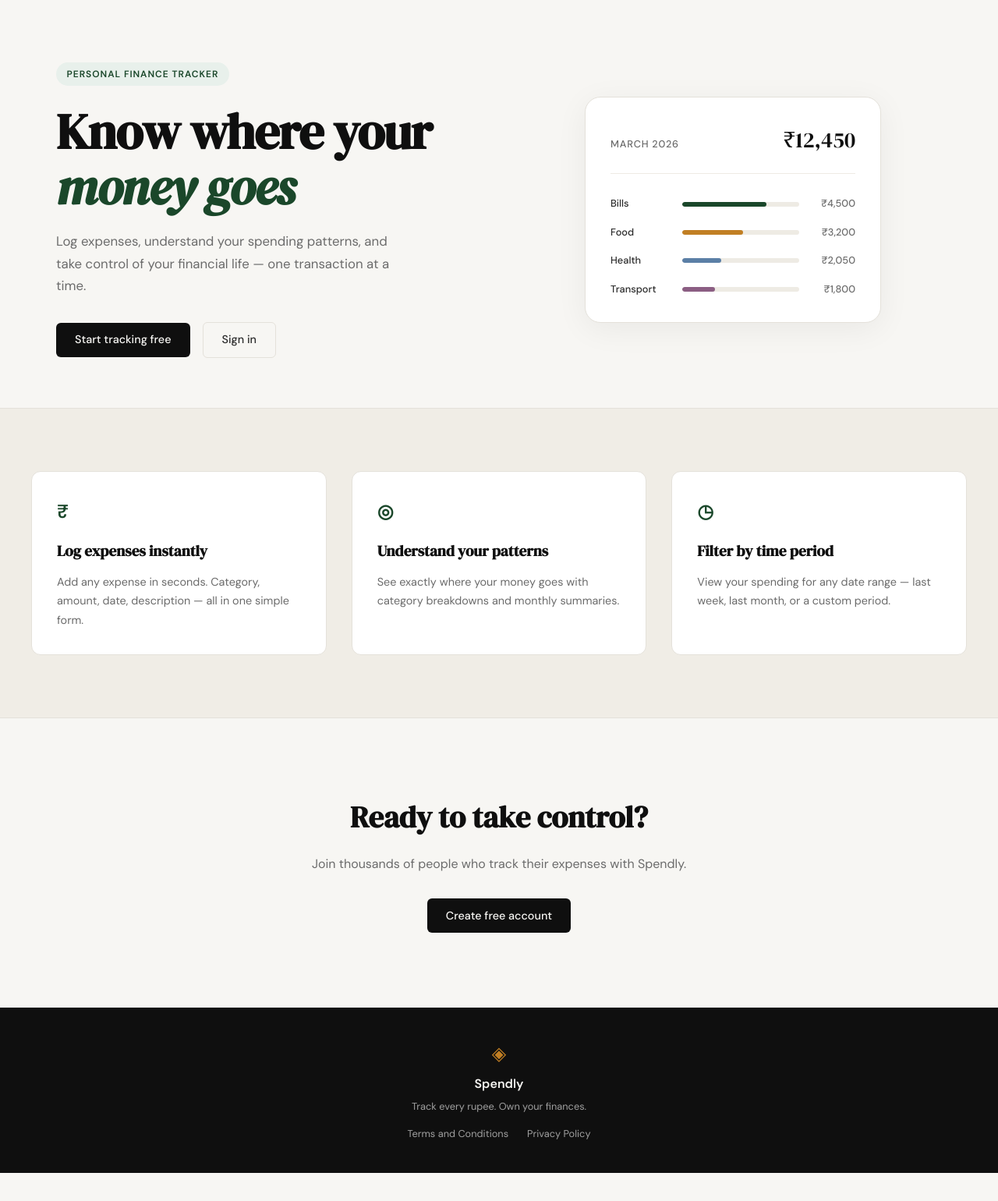
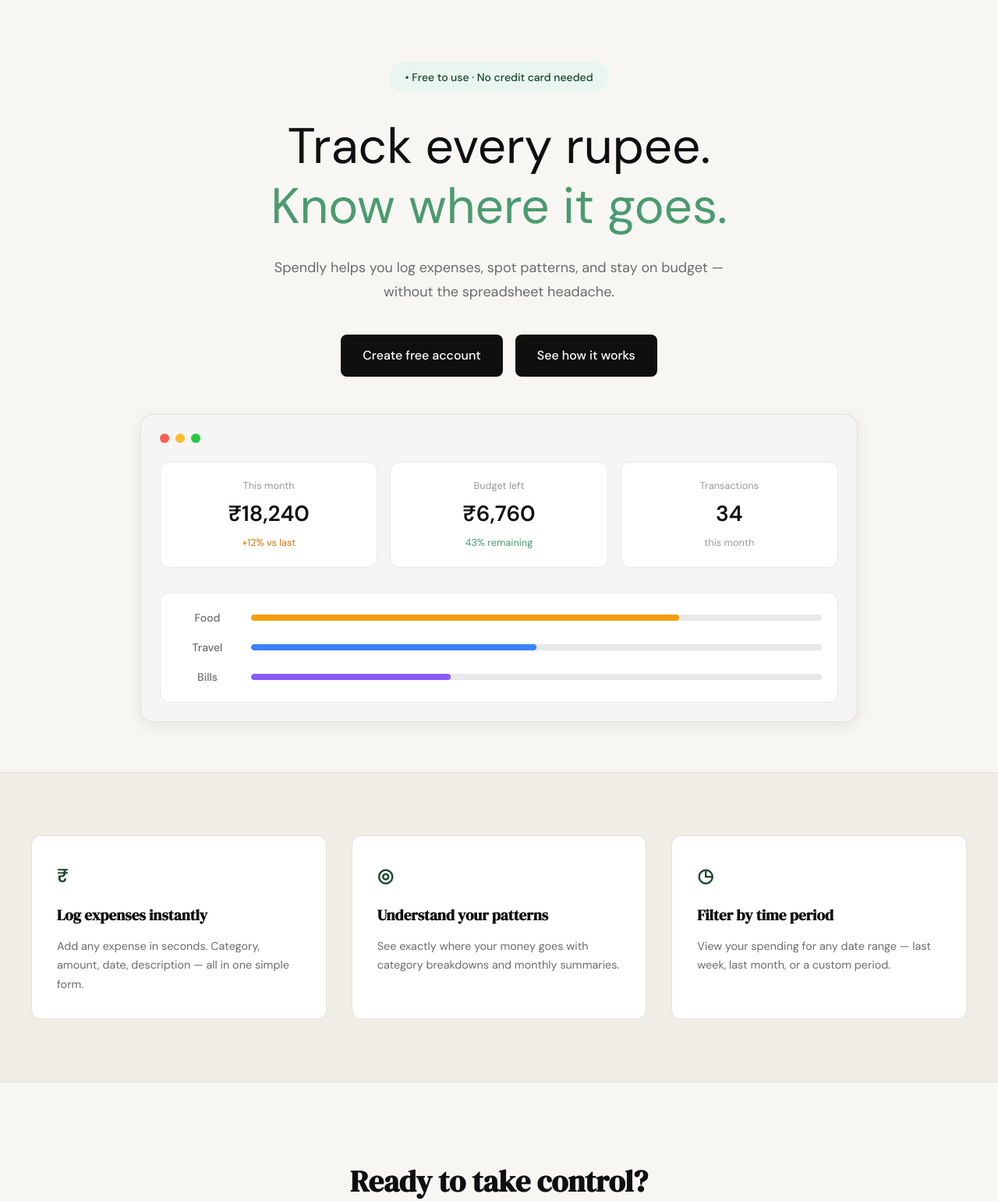
Before and after one commit to Abhay0199/landing-page-, a Flask app: page / in a window 1280 px wide. Shown: the part 61-1601 px from the top of the page at 78% size. Before the commit the page ends 1565 px from the top, so only its background shows below. Run offline with Flask 3, Linux system fonts and the light colour scheme.

Commit message:
landing: redesign hero section to match mockup

```diff
--- a/static/css/style.css
+++ b/static/css/style.css
@@ -125,34 +125,42 @@ a { color: inherit; text-decoration: none; }
 
 .hero {
     padding: 5rem 2rem 4rem;
-    display: grid;
-    grid-template-columns: 1fr 1fr;
-    gap: 4rem;
+    display: flex;
+    flex-direction: column;
     align-items: center;
+    text-align: center;
     max-width: var(--max-width);
     margin: 0 auto;
 }
 
+.hero-inner {
+    max-width: 900px;
+    margin-bottom: 3rem;
+}
+
 .hero-badge {
     display: inline-block;
-    background: var(--accent-light);
-    color: var(--accent);
-    font-size: 0.75rem;
-    font-weight: 600;
-    letter-spacing: 0.08em;
-    text-transform: uppercase;
-    padding: 0.35rem 0.85rem;
+    background: #e8f5f0;
+    color: #1a472a;
+    font-size: 0.875rem;
+    font-weight: 500;
+    padding: 0.5rem 1.25rem;
     border-radius: 999px;
+    margin-bottom: 2rem;
+}
+
+.hero-title {
+    font-family: var(--font-body);
+    font-size: clamp(2.5rem, 5vw, 4rem);
+    line-height: 1.2;
+    font-weight: 400;
+    color: var(--ink);
     margin-bottom: 1.5rem;
 }
 
-.hero-title {
-    font-family: var(--font-display);
-    font-size: clamp(2.5rem, 5vw, 4rem);
-    line-height: 1.1;
-    letter-spacing: -0.02em;
-    color: var(--ink);
-    margin-bottom: 1.25rem;
+.hero-title-green {
+    color: #4a9b6f;
+    font-weight: 400;
 }
 
 .hero-title em {
@@ -161,17 +169,37 @@ a { color: inherit; text-decoration: none; }
 }
 
 .hero-subtitle {
-    font-size: 1.05rem;
-    color: var(--ink-muted);
+    font-size: 1.125rem;
+    color: #6b6b6b;
     line-height: 1.7;
-    max-width: 460px;
-    margin-bottom: 2rem;
+    max-width: 620px;
+    margin: 0 auto 2.5rem;
 }
 
 .hero-actions {
     display: flex;
     gap: 1rem;
     align-items: center;
+    justify-content: center;
+}
+
+.btn-hero {
+    display: inline-block;
+    background: #0f0f0f;
+    color: #ffffff;
+    padding: 0.875rem 1.75rem;
+    border-radius: 8px;
+    font-family: var(--font-body);
+    font-size: 1rem;
+    font-weight: 500;
+    cursor: pointer;
+    border: none;
+    transition: background 0.2s;
+    text-decoration: none;
+}
+
+.btn-hero:hover {
+    background: #2d2d2d;
 }
 
 /* ------------------------------------------------------------------ */
@@ -181,16 +209,76 @@ a { color: inherit; text-decoration: none; }
 .hero-visual {
     display: flex;
     justify-content: center;
+    width: 100%;
 }
 
 .mock-card {
-    background: var(--paper-card);
-    border: 1px solid var(--border);
-    border-radius: var(--radius-lg);
-    padding: 2rem;
+    background: #f5f5f5;
+    border: 1px solid #e0e0e0;
+    border-radius: 16px;
+    padding: 1.5rem;
     width: 100%;
-    max-width: 380px;
-    box-shadow: 0 8px 40px rgba(0,0,0,0.06);
+    max-width: 920px;
+    box-shadow: 0 4px 20px rgba(0,0,0,0.08);
+}
+
+.mock-window-controls {
+    display: flex;
+    gap: 0.5rem;
+    margin-bottom: 1.5rem;
+}
+
+.dot {
+    width: 12px;
+    height: 12px;
+    border-radius: 50%;
+}
+
+.dot-red { background: #ff5f56; }
+.dot-yellow { background: #ffbd2e; }
+.dot-green { background: #27c93f; }
+
+.mock-stats {
+    display: grid;
+    grid-template-columns: repeat(3, 1fr);
+    gap: 1rem;
+    margin-bottom: 2rem;
+}
+
+.stat-box {
+    background: #ffffff;
+    border: 1px solid #e8e8e8;
+    border-radius: 12px;
+    padding: 1.25rem;
+    display: flex;
+    flex-direction: column;
+    gap: 0.25rem;
+}
+
+.stat-label {
+    font-size: 0.8rem;
+    color: #999999;
+    font-weight: 400;
+}
+
+.stat-value {
+    font-size: 1.75rem;
+    color: #0f0f0f;
+    font-weight: 600;
+}
+
+.stat-change {
+    font-size: 0.8rem;
+    color: #999999;
+    font-weight: 400;
+}
+
+.stat-change.positive {
+    color: #d97706;
+}
+
+.stat-change.green {
+    color: #4a9b6f;
 }
 
 .mock-card-header {
@@ -216,34 +304,45 @@ a { color: inherit; text-decoration: none; }
     color: var(--ink);
 }
 
-.mock-bars { display: flex; flex-direction: column; gap: 1rem; }
+.mock-bars {
+    display: flex;
+    flex-direction: column;
+    gap: 1rem;
+    background: #ffffff;
+    border: 1px solid #e8e8e8;
+    border-radius: 12px;
+    padding: 1.25rem;
+}
 
 .mock-bar-row {
     display: grid;
-    grid-template-columns: 80px 1fr 60px;
+    grid-template-columns: 80px 1fr;
     align-items: center;
-    gap: 0.75rem;
+    gap: 1rem;
 }
 
 .mock-cat {
-    font-size: 0.8rem;
+    font-size: 0.875rem;
     font-weight: 500;
-    color: var(--ink-soft);
+    color: #6b6b6b;
 }
 
 .mock-bar-track {
-    height: 6px;
-    background: var(--border-soft);
+    height: 8px;
+    background: #e8e8e8;
     border-radius: 999px;
     overflow: hidden;
 }
 
 .mock-bar {
     height: 100%;
-    background: var(--accent);
     border-radius: 999px;
     transition: width 0.6s ease;
 }
+
+.mock-bar-orange { background: #f59e0b; }
+.mock-bar-blue { background: #3b82f6; }
+.mock-bar-purple { background: #8b5cf6; }
 
 .mock-bar-2 { background: var(--accent-2); }
 .mock-bar-3 { background: #5b7fa6; }
@@ -592,14 +691,17 @@ a { color: inherit; text-decoration: none; }
 /* ------------------------------------------------------------------ */
 
 @media (max-width: 900px) {
-    .hero {
-        grid-template-columns: 1fr;
-        text-align: center;
+    .hero-visual {
+        max-width: 100%;
     }
 
-    .hero-subtitle { max-width: 100%; }
-    .hero-actions { justify-content: center; }
-    .hero-visual { display: none; }
+    .mock-card {
+        max-width: 100%;
+    }
+
+    .mock-stats {
+        grid-template-columns: 1fr;
+    }
 
     .features-inner { grid-template-columns: 1fr; }
 }
@@ -607,4 +709,13 @@ a { color: inherit; text-decoration: none; }
 @media (max-width: 600px) {
     .nav-links a:not(.nav-cta) { display: none; }
     .hero { padding: 3rem 1rem 2rem; }
+
+    .hero-actions {
+        flex-direction: column;
+        width: 100%;
+    }
+
+    .btn-hero {
+        width: 100%;
+    }
 }
--- a/templates/landing.html
+++ b/templates/landing.html
@@ -6,55 +6,61 @@
 
 <section class="hero">
     <div class="hero-inner">
-        <div class="hero-badge">Personal Finance Tracker</div>
+        <div class="hero-badge">• Free to use · No credit card needed</div>
         <h1 class="hero-title">
-            Know where your<br>
-            <em>money goes</em>
+            Track every rupee.<br>
+            <span class="hero-title-green">Know where it goes.</span>
         </h1>
         <p class="hero-subtitle">
-            Log expenses, understand your spending patterns,
-            and take control of your financial life —
-            one transaction at a time.
+            Spendly helps you log expenses, spot patterns, and stay on budget — without the spreadsheet headache.
         </p>
         <div class="hero-actions">
-            <a href="{{ url_for('register') }}" class="btn-primary">Start tracking free</a>
-            <a href="{{ url_for('login') }}" class="btn-ghost">Sign in</a>
+            <a href="{{ url_for('register') }}" class="btn-hero">Create free account</a>
+            <a href="#" class="btn-hero">See how it works</a>
         </div>
     </div>
     <div class="hero-visual">
         <div class="mock-card">
-            <div class="mock-card-header">
-                <span class="mock-label">March 2026</span>
-                <span class="mock-total">₹12,450</span>
+            <div class="mock-window-controls">
+                <span class="dot dot-red"></span>
+                <span class="dot dot-yellow"></span>
+                <span class="dot dot-green"></span>
+            </div>
+            <div class="mock-stats">
+                <div class="stat-box">
+                    <span class="stat-label">This month</span>
+                    <span class="stat-value">₹18,240</span>
+                    <span class="stat-change positive">+12% vs last</span>
+                </div>
+                <div class="stat-box">
+                    <span class="stat-label">Budget left</span>
+                    <span class="stat-value">₹6,760</span>
+                    <span class="stat-change green">43% remaining</span>
+                </div>
+                <div class="stat-box">
+                    <span class="stat-label">Transactions</span>
+                    <span class="stat-value">34</span>
+                    <span class="stat-change">this month</span>
+                </div>
             </div>
             <div class="mock-bars">
                 <div class="mock-bar-row">
+                    <span class="mock-cat">Food</span>
+                    <div class="mock-bar-track">
+                        <div class="mock-bar mock-bar-orange" style="width: 75%"></div>
+                    </div>
+                </div>
+                <div class="mock-bar-row">
+                    <span class="mock-cat">Travel</span>
+                    <div class="mock-bar-track">
+                        <div class="mock-bar mock-bar-blue" style="width: 50%"></div>
+                    </div>
+                </div>
+                <div class="mock-bar-row">
                     <span class="mock-cat">Bills</span>
                     <div class="mock-bar-track">
-                        <div class="mock-bar" style="width: 72%"></div>
+                        <div class="mock-bar mock-bar-purple" style="width: 35%"></div>
                     </div>
-                    <span class="mock-amt">₹4,500</span>
-                </div>
-                <div class="mock-bar-row">
-                    <span class="mock-cat">Food</span>
-                    <div class="mock-bar-track">
-                        <div class="mock-bar mock-bar-2" style="width: 52%"></div>
-                    </div>
-                    <span class="mock-amt">₹3,200</span>
-                </div>
-                <div class="mock-bar-row">
-                    <span class="mock-cat">Health</span>
-                    <div class="mock-bar-track">
-                        <div class="mock-bar mock-bar-3" style="width: 33%"></div>
-                    </div>
-                    <span class="mock-amt">₹2,050</span>
-                </div>
-                <div class="mock-bar-row">
-                    <span class="mock-cat">Transport</span>
-                    <div class="mock-bar-track">
-                        <div class="mock-bar mock-bar-4" style="width: 28%"></div>
-                    </div>
-                    <span class="mock-amt">₹1,800</span>
                 </div>
             </div>
         </div>
```
Also changed, not shown: Screenshot 2026-03-25 at 12.36.20 AM.png (added).
